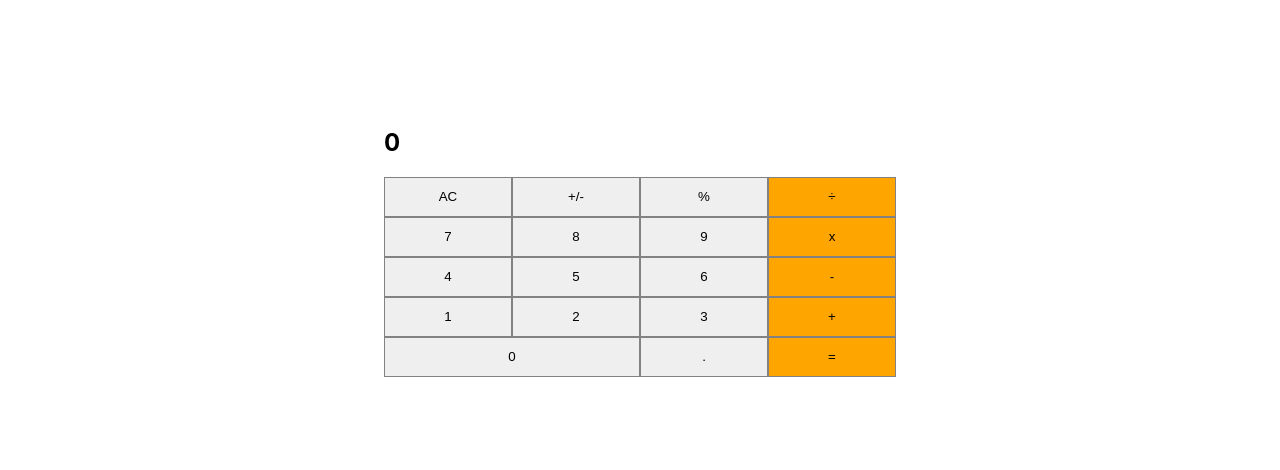
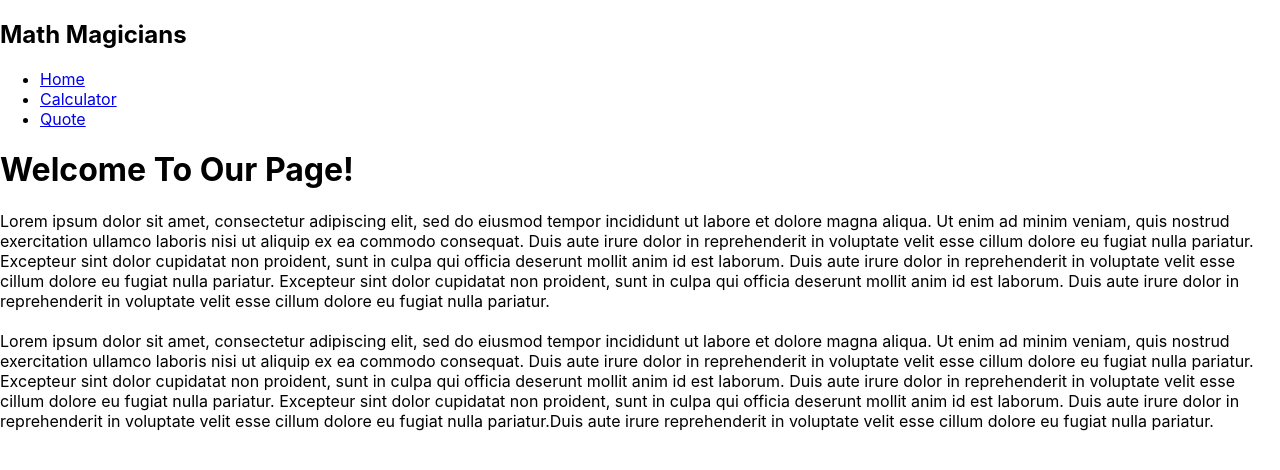
Before and after one commit to PedroH-Neves/magic-calc, a React (Create React App) app: page / in a window 1280 px wide. Shown: the top 470 px of the page. Built offline with nearby package versions, Linux system fonts and the light colour scheme.

Commit message:
Add new pages

```diff
--- a/package.json
+++ b/package.json
@@ -10,6 +10,7 @@
     "prop-types": "^15.8.1",
     "react": "^18.2.0",
     "react-dom": "^18.2.0",
+    "react-router-dom": "^6.8.0",
     "react-scripts": "5.0.1",
     "web-vitals": "^2.1.4"
   },
--- a/src/App.js
+++ b/src/App.js
@@ -1,11 +1,20 @@
 import React from 'react';
 import './App.css';
+import { BrowserRouter as Router, Route, Routes } from 'react-router-dom';
 import Calculator from './components/Calculator';
+import NavBar from './components/NavBar';
+import Home from './pages/Home';
+import Quote from './pages/Quote';
 
 const App = () => (
-  <div>
-    <Calculator />
-  </div>
+  <Router>
+    <NavBar />
+    <Routes>
+      <Route path="/" element={<Home />} />
+      <Route path="/Calculator" element={<Calculator />} />
+      <Route path="/Quote" element={<Quote />} />
+    </Routes>
+  </Router>
 );
 
 export default App;
--- /dev/null
+++ b/src/components/NavBar.js
@@ -0,0 +1,27 @@
+import React from 'react';
+import { NavLink } from 'react-router-dom';
+
+const NavBar = () => (
+  <nav className="navBar">
+    <h1>Math Magicians</h1>
+    <ul>
+      <li>
+        <NavLink to="/">
+          Home
+        </NavLink>
+      </li>
+      <li>
+        <NavLink to="/Calculator">
+          Calculator
+        </NavLink>
+      </li>
+      <li>
+        <NavLink to="/Quote">
+          Quote
+        </NavLink>
+      </li>
+    </ul>
+  </nav>
+);
+
+export default NavBar;
--- /dev/null
+++ b/src/pages/Home.js
@@ -0,0 +1,34 @@
+import React from 'react';
+
+const Home = () => (
+  <div>
+    <h1>Welcome To Our Page!</h1>
+    <p>
+      Lorem ipsum dolor sit amet, consectetur adipiscing elit, sed do eiusmod tempor incididunt
+      ut labore et dolore magna aliqua. Ut enim ad minim veniam, quis nostrud exercitation ullamco
+      laboris nisi ut aliquip ex ea commodo consequat. Duis aute irure dolor in reprehenderit in
+      voluptate velit esse cillum dolore eu fugiat nulla pariatur. Excepteur sint dolor cupidatat
+      non proident, sunt in culpa qui officia deserunt mollit anim id est laborum.
+      Duis aute irure dolor in reprehenderit in
+      voluptate velit esse cillum dolore eu fugiat nulla pariatur. Excepteur sint dolor cupidatat
+      non proident, sunt in culpa qui officia deserunt mollit anim id est laborum.
+      Duis aute irure dolor in reprehenderit in
+      voluptate velit esse cillum dolore eu fugiat nulla pariatur.
+      <br />
+      <br />
+      Lorem ipsum dolor sit amet, consectetur adipiscing elit, sed do eiusmod tempor incididunt
+      ut labore et dolore magna aliqua. Ut enim ad minim veniam, quis nostrud exercitation ullamco
+      laboris nisi ut aliquip ex ea commodo consequat. Duis aute irure dolor in reprehenderit in
+      voluptate velit esse cillum dolore eu fugiat nulla pariatur. Excepteur sint dolor cupidatat
+      non proident, sunt in culpa qui officia deserunt mollit anim id est laborum.
+      Duis aute irure dolor in reprehenderit in
+      voluptate velit esse cillum dolore eu fugiat nulla pariatur. Excepteur sint dolor cupidatat
+      non proident, sunt in culpa qui officia deserunt mollit anim id est laborum.
+      Duis aute irure dolor in reprehenderit in
+      voluptate velit esse cillum dolore eu fugiat nulla pariatur.Duis aute irure reprehenderit
+      in voluptate velit esse cillum dolore eu fugiat nulla pariatur.
+    </p>
+  </div>
+);
+
+export default Home;
--- /dev/null
+++ b/src/pages/Quote.js
@@ -0,0 +1,11 @@
+import React from 'react';
+
+const Quote = () => (
+  <div>
+    <p>
+      Hello I am a quote page
+    </p>
+  </div>
+);
+
+export default Quote;
```
Also changed, not shown: 1 other file (tests, documents, lock files or other folders).
